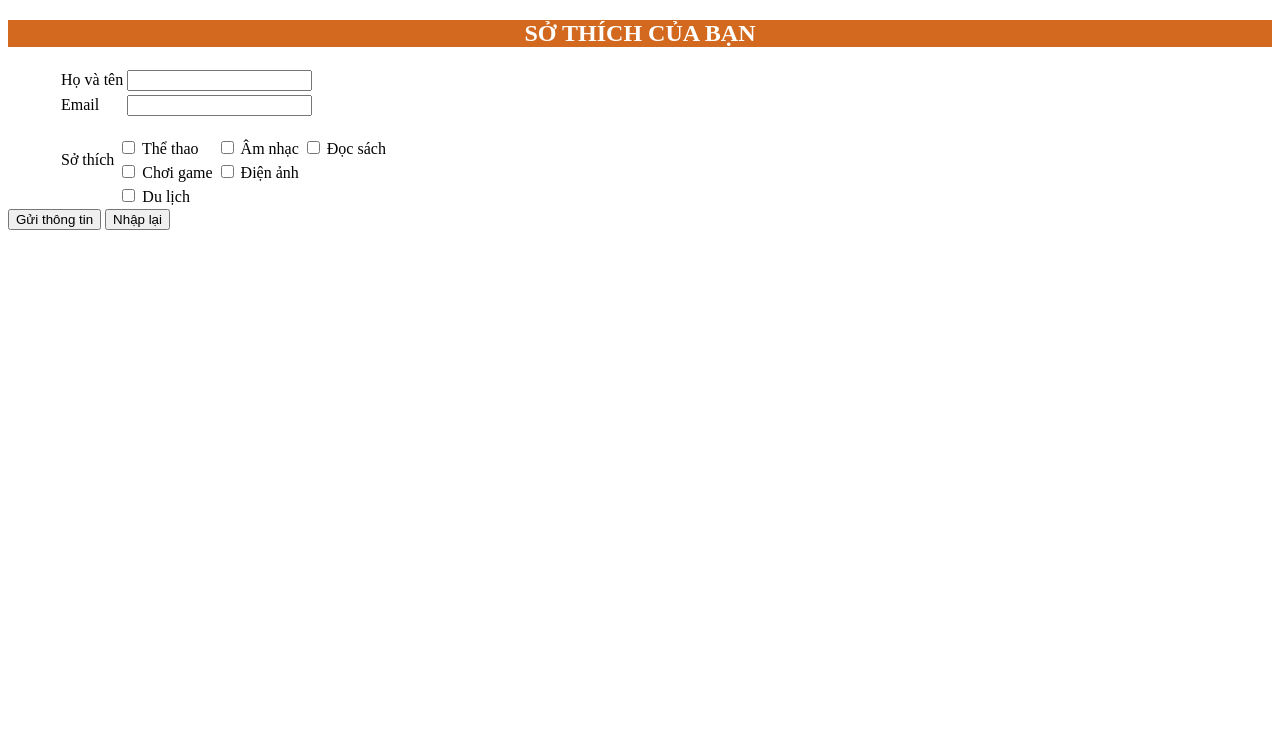
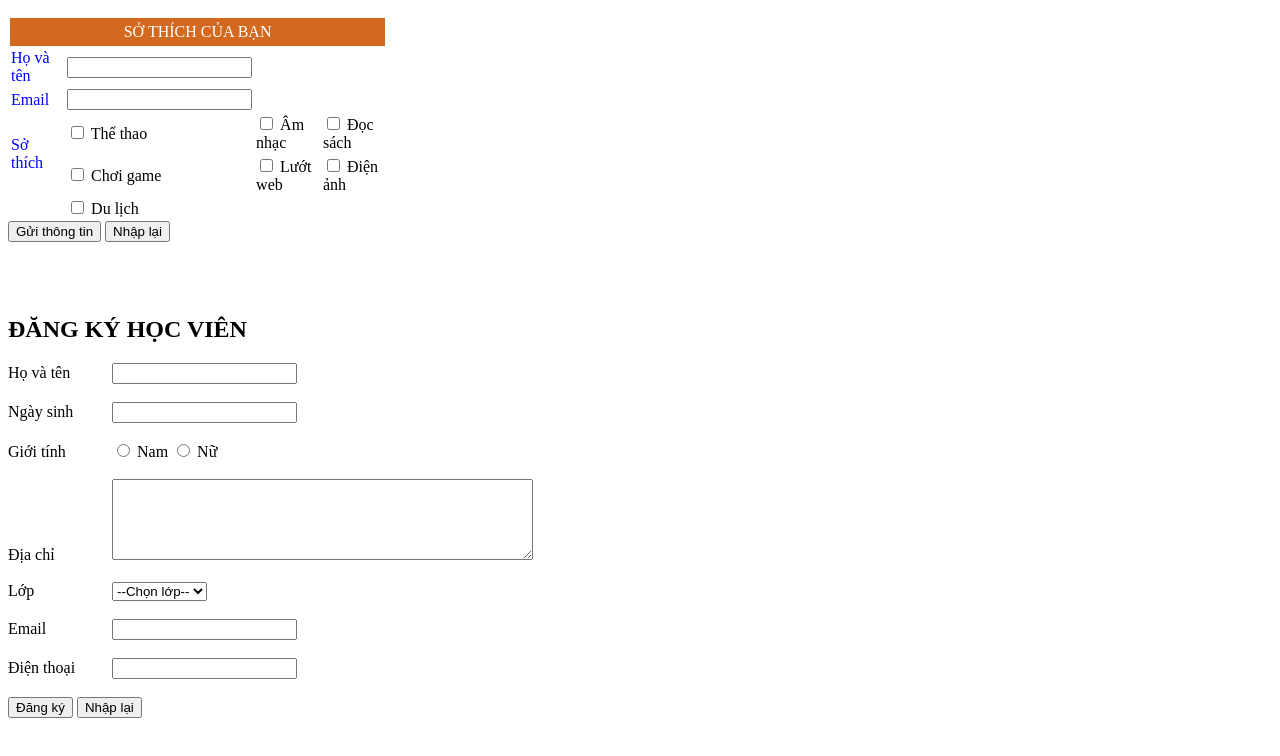
Before and after one commit to akova88/my-new-project, a plain HTML site: page module_1/git/exerciseform.html in a window 1280 px wide. Drawn offline with Linux system fonts and the light colour scheme.

Commit message:
create exerciseform file

```diff
--- a/module_1/git/asset/formstytle.css
+++ b/module_1/git/asset/formstytle.css
@@ -1,9 +1,24 @@
-h2 {
+
+/* * {
+        padding: 0;
+        margin: 0;
+        box-sizing: border-box;
+}    */
+
+th {
     color: white;
     background-color: chocolate;
-    text-align: center;
+    font-weight: 400;
+    padding: 5px;
 
 }
+
+
 table {
-    padding-left: 50px;
+    width: 30%;
 }
+
+label {
+    width: 100px;
+    display: inline-block;
+}
--- a/module_1/git/exerciseform.html
+++ b/module_1/git/exerciseform.html
@@ -9,31 +9,31 @@
 </head>
 <body>
     <form action="">
-       <h2>SỞ THÍCH CỦA BẠN</h2>
        <table>
             <tr>
-                    <td>Họ và tên</td>
+                <th colspan="4">SỞ THÍCH CỦA BẠN</th>
+            </tr>
+            <tr>
+                    <td style="color: blue;">Họ và tên</td>
                     <td>
                         <input type="text" name="yourname">
                     </td>
             </tr>
             <tr>
-                <td>Email</td>
+                <td style="color: blue;">Email</td>
                 <td>
                 <input type="text" name="email">
                 </td>
             </tr>
-        </table>
-
-        <table>
             <tr>
-                <td rowspan="2">Sở thích </td>
+                <td style="color: blue;" rowspan="2">Sở thích </td>
                 <td><input type="checkbox" name="hobby"> Thể thao</td>
                 <td><input type="checkbox" name="hobby"> Âm nhạc</td>
-                <td><input type="checkbox" name="hobby"> Đọc sách <br></td>
+                <td><input type="checkbox" name="hobby"> Đọc sách</td>
             </tr>
            <tr>
                 <td><input type="checkbox" name="hobby"> Chơi game</td>
+                <td><input type="checkbox" name="hobby"> Lướt web</td>
                 <td><input type="checkbox" name="hobby"> Điện ảnh</td>
             </tr>
             <tr>
@@ -45,5 +45,39 @@
         <input type="submit" value="Gửi thông tin">
         <input type="reset" value="Nhập lại">
     </form>
+<br>
+<br>
+<br>
+
+    <form action="">
+        <h2>ĐĂNG KÝ HỌC VIÊN</h2>
+        <label for="">Họ và tên</label>
+        <input type="text" name="name"><br> <br>
+
+        <label for="">Ngày sinh</label>
+        <input type="text" name="birth"><br> <br>
+
+        <label for="">Giới tính</label>
+        <input type="radio" name="rd"> Nam
+        <input type="radio" name="rd"> Nữ <br> <br>
+
+        <label for="">Địa chỉ</label>
+        <textarea name="address" id="" cols="50" rows="5"></textarea> <br><br>
+
+        <label for="">Lớp</label>
+        <select name="" id="">
+            <option value="">--Chọn lớp--</option>
+            <option value=""></option>
+            <option value=""></option>
+        </select><br><br>
+        <label for="">Email</label>
+        <input type="text" name="email"><br> <br>
+
+        <label for="">Điện thoại</label>
+        <input type="text" name="phone"><br> <br>
+
+        <input type="submit" value="Đăng ký">
+        <input type="reset" value="Nhập lại">
+    </form>
 </body>
 </html>
```
